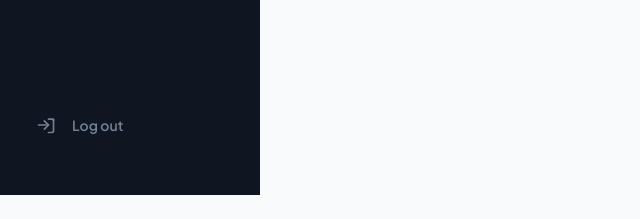
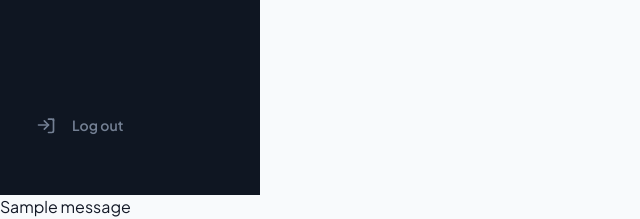
Before and after one commit to tcap64yt-del/nova_style, a Django app: page /admin/user-management/ in a window 1280 px wide. Shown: the part 605-824 px from the top of the page, without its empty margins (0-640 px from the left). Before the commit the page ends 800 px from the top, so only its background shows below. Run offline with Django 5.2, Linux system fonts and the light colour scheme; a user stored in the database is signed in; tables that the repository leaves empty hold one stand-in row (values such as "Sample post"); one stand-in notice (Sample message) is shown; parts of the project's set-up code (start-up, migrations or seed data) failed here and were passed over.

Commit message:
Update admin user management template

```diff
--- a/nova_style/templates/staff/admin_user_management.html
+++ b/nova_style/templates/staff/admin_user_management.html
@@ -71,7 +71,7 @@
           </li>
 
           <li>
-            <a href="#" class="nav-link">
+            <a href="{% url "order_management" %}" class="nav-link">
               <svg class="nav-icon" viewBox="0 0 24 24" fill="none" stroke="currentColor" stroke-width="2" stroke-linecap="round" stroke-linejoin="round">
                 <circle cx="8" cy="21" r="1"></circle>
                 <circle cx="19" cy="21" r="1"></circle>
@@ -296,6 +296,16 @@
       </div>
     </div>
   </div>
+  {% if messages %}
+<div id="toast-container">
+    {% for message in messages %}
+        <div class="toast {{ message.tags }}">
+            {{ message }}
+        </div>
+    {% endfor %}
+</div>
+{% endif %}
+
 
  <script>
   document.addEventListener('DOMContentLoaded', () => {
```
